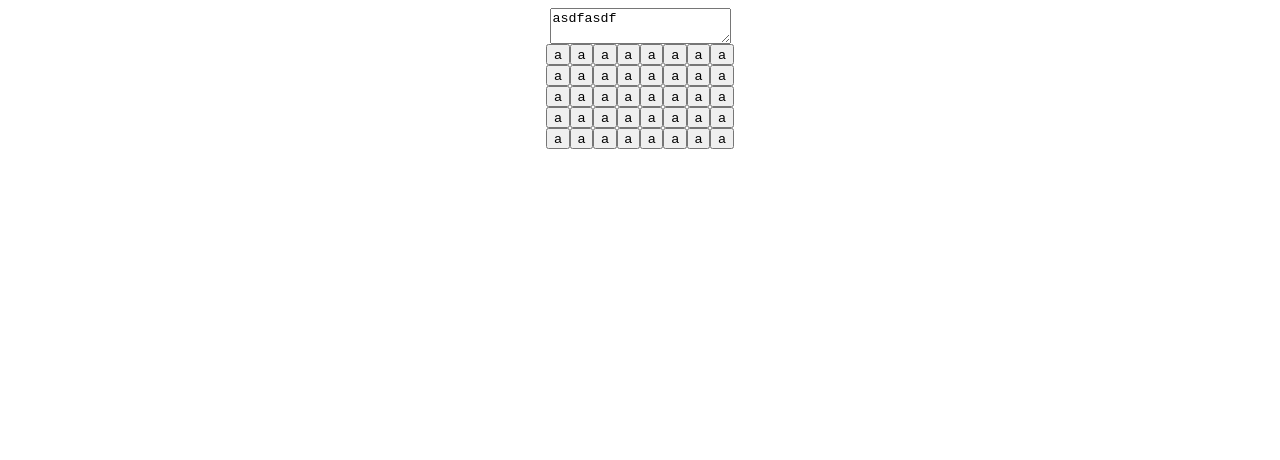
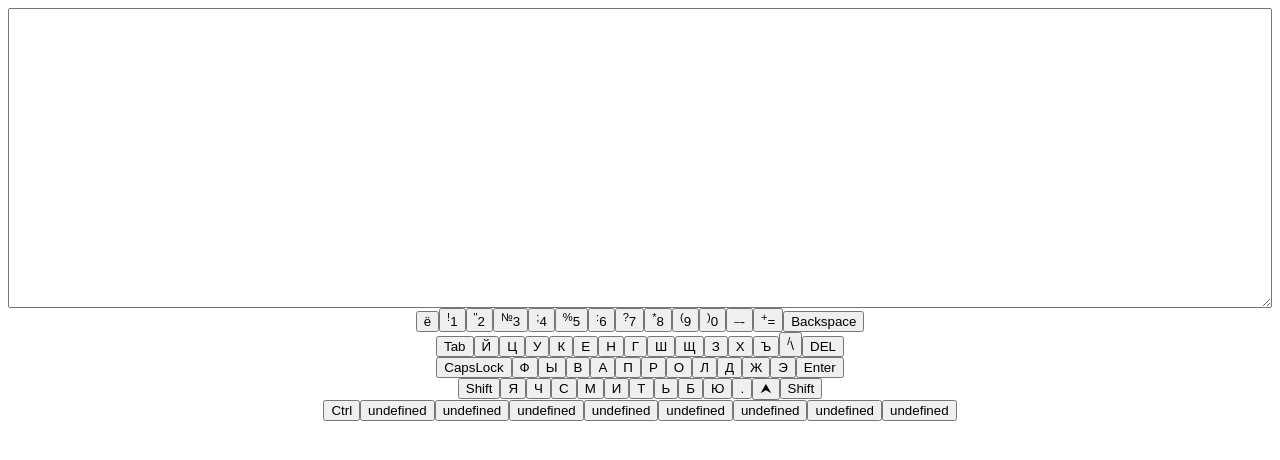
Before and after one commit to m-narminov/virtual-keyboard, a website: page index.html in a window 1280 px wide. Drawn offline with Linux system fonts and the light colour scheme.

Commit message:
fix: add ru keys constant

```diff
--- a/index.html
+++ b/index.html
@@ -1 +1 @@
-<script src="index.js"></script>
+<script src="index.js" charset="UTF-8"></script>
--- a/index.js
+++ b/index.js
@@ -1,24 +1,208 @@
-const rows = [
-  ['a', 'a', 'a', 'a', 'a', 'a', 'a', 'a'],
-  ['a', 'a', 'a', 'a', 'a', 'a', 'a', 'a'],
-  ['a', 'a', 'a', 'a', 'a', 'a', 'a', 'a'],
-  ['a', 'a', 'a', 'a', 'a', 'a', 'a', 'a'],
-  ['a', 'a', 'a', 'a', 'a', 'a', 'a', 'a'],
-];
+const rows = {
+  ru: [
+    [
+      { id: 'Backquote', value: 'ё' },
+      { id: 'Digit1', value: '<sup>!</sup>1' },
+      { id: 'Digit2', value: '<sup>"</sup>2' },
+      { id: 'Digit3', value: '<sup>№</sup>3' },
+      { id: 'Digit4', value: '<sup>;</sup>4' },
+      { id: 'Digit5', value: '<sup>%</sup>5' },
+      { id: 'Digit6', value: '<sup>:</sup>6' },
+      { id: 'Digit7', value: '<sup>?</sup>7' },
+      { id: 'Digit8', value: '<sup>*</sup>8' },
+      { id: 'Digit9', value: '<sup>(</sup>9' },
+      { id: 'Digit0', value: '<sup>)</sup>0' },
+      { id: 'Minus', value: '<sup>_</sup>-' },
+      { id: 'Equal', value: '<sup>+</sup>=' },
+      { id: 'Backspace', value: 'Backspace' },
+    ],
+    [
+      { id: 'Tab', value: 'Tab' },
+      { id: 'KeyQ', value: 'Й' },
+      { id: 'KeyW', value: 'Ц' },
+      { id: 'KeyE', value: 'У' },
+      { id: 'KeyR', value: 'К' },
+      { id: 'KeyT', value: 'Е' },
+      { id: 'KeyY', value: 'Н' },
+      { id: 'KeyU', value: 'Г' },
+      { id: 'KeyI', value: 'Ш' },
+      { id: 'KeyO', value: 'Щ' },
+      { id: 'KeyP', value: 'З' },
+      { id: 'BracketLeft', value: 'Х' },
+      { id: 'BracketRight', value: 'Ъ' },
+      { id: 'Backslash', value: '<sup>/</sup>\\' },
+      { id: 'Delete', value: 'DEL' },
+    ],
+    [
+      { id: 'CapsLock', value: 'CapsLock' },
+      { id: 'KeyA', value: 'Ф' },
+      { id: 'KeyS', value: 'Ы' },
+      { id: 'KeyD', value: 'В' },
+      { id: 'KeyF', value: 'А' },
+      { id: 'KeyG', value: 'П' },
+      { id: 'KeyH', value: 'Р' },
+      { id: 'KeyJ', value: 'О' },
+      { id: 'KeyK', value: 'Л' },
+      { id: 'KeyL', value: 'Д' },
+      { id: 'Semicolon', value: 'Ж' },
+      { id: 'Quote', value: 'Э' },
+      { id: 'Enter', value: 'Enter' },
+    ],
+    [
+      { id: 'ShiftLeft', value: 'Shift' },
+      { id: 'KeyZ', value: 'Я' },
+      { id: 'KeyX', value: 'Ч' },
+      { id: 'KeyC', value: 'С' },
+      { id: 'KeyV', value: 'М' },
+      { id: 'KeyB', value: 'И' },
+      { id: 'KeyN', value: 'Т' },
+      { id: 'KeyM', value: 'Ь' },
+      { id: 'Comma', value: 'Б' },
+      { id: 'Period', value: 'Ю' },
+      { id: 'Slash', value: '.' },
+      { id: 'ArrowUp', value: '⮝' }, // ⮜⮞⮟
+      { id: 'ShiftRight', value: 'Shift' },
+    ],
+    [
+      { id: 'ControlRight', value: 'Ctrl' },
+      { id: 'WindowsKey' },
+      { id: 'KeyF' },
+      { id: 'KeyF' },
+      { id: 'KeyF' },
+      { id: 'KeyF' },
+      { id: 'KeyF' },
+      { id: 'KeyF' },
+      { id: 'KeyF' },
+    ],
+  ],
+
+  en: [
+    [
+      { id: 'Backquote', value: '<sup>~</sup>`' },
+      { id: 'Digit1', value: '<sup>!</sup>1' },
+      { id: 'Digit2', value: '<sup>@</sup>2' },
+      { id: 'Digit3', value: '<sup>#</sup>3' },
+      { id: 'Digit4', value: '<sup>$</sup>4' },
+      { id: 'Digit5', value: '<sup>%</sup>5' },
+      { id: 'Digit6', value: '<sup>^</sup>6' },
+      { id: 'Digit7', value: '<sup>&</sup>7' },
+      { id: 'Digit8', value: '<sup>*</sup>8' },
+      { id: 'Digit9', value: '<sup>(</sup>9' },
+      { id: 'Digit0', value: '<sup>)</sup>0' },
+      { id: 'Minus', value: '<sup>_</sup>-' },
+      { id: 'Equal', value: '<sup>+</sup>=' },
+      { id: 'Backspace', value: 'Backspace' },
+    ],
+    [
+      { id: 'ControlLeft', value: 'Ctrl' },
+      { id: 'KeyF' },
+      { id: 'KeyF' },
+      { id: 'KeyF' },
+      { id: 'KeyF' },
+      { id: 'KeyF' },
+      { id: 'KeyF' },
+      { id: 'KeyF' },
+      { id: 'KeyF' },
+      { id: 'KeyF' },
+      { id: 'KeyF' },
+      { id: 'KeyF' },
+      { id: 'KeyF' },
+      { id: 'KeyF' },
+      { id: 'KeyF' },
+    ],
+    [
+      { id: 'KeyF' },
+      { id: 'KeyF' },
+      { id: 'KeyF' },
+      { id: 'KeyF' },
+      { id: 'KeyF' },
+      { id: 'KeyF' },
+      { id: 'KeyF' },
+      { id: 'KeyF' },
+      { id: 'KeyF' },
+      { id: 'KeyF' },
+      { id: 'KeyF' },
+      { id: 'KeyF' },
+      { id: 'KeyF' },
+    ],
+    [
+      { id: 'KeyF' },
+      { id: 'KeyF' },
+      { id: 'KeyF' },
+      { id: 'KeyF' },
+      { id: 'KeyF' },
+      { id: 'KeyF' },
+      { id: 'KeyF' },
+      { id: 'KeyF' },
+      { id: 'KeyF' },
+      { id: 'KeyF' },
+      { id: 'KeyF' },
+      { id: 'KeyF' },
+      { id: 'KeyF' },
+      { id: 'KeyF' },
+    ],
+    [
+      { id: 'KeyF' },
+      { id: 'KeyF' },
+      { id: 'KeyF' },
+      { id: 'KeyF' },
+      { id: 'KeyF' },
+      { id: 'KeyF' },
+      { id: 'KeyF' },
+      { id: 'KeyF' },
+      { id: 'KeyF' },
+    ],
+  ],
+};
+
+class Key {
+  constructor() {}
+
+  onClick = () => {};
+
+  onkeydown = () => {};
+
+  onkeyup = () => {};
+}
 
 window.onload = function () {
+  const meta = this.document.createElement('meta');
+  meta.setAttribute('charset', 'UTF-8');
+  this.console.log(meta);
+
+  this.document.head.title.value = 'Virtual keyboard';
+  let eng = false;
+  const keyboardPress = (e) => {
+    textArea.value += e.code;
+    this.console.log('e.key = ', e.key);
+    this.console.log('e.code = ', e.code);
+    if (e.key === 'Shift' && e.key === 'Alt') {
+      eng = !eng;
+    }
+  };
+
+  // window.onkeydown = window.onkeyup =
+  window.onkeypress = keyboardPress;
   const root = this.document.createElement('div');
   root.style.textAlign = 'center';
 
   const textArea = document.createElement('textarea');
-  textArea.value = 'asdfasdf';
+  textArea.value = '';
+  textArea.style.width = '100%';
+  textArea.style.height = '300px';
 
   const keyboard = this.document.createElement('div');
-  for (let i = 0; i < rows.length; i++) {
+
+  const lang = eng ? 'en' : 'ru';
+  this.console.log(lang);
+
+  for (let i = 0; i < rows[lang].length; i++) {
     const row = this.document.createElement('div');
-    for (let j = 0; j < rows[i].length; j++) {
+    for (let j = 0; j < rows[lang][i].length; j++) {
       const key = this.document.createElement('button');
-      key.innerHTML = 'a';
+      key.name = rows[lang][i][j].id;
+      key.innerHTML = rows[lang][i][j].value;
+      key.addEventListener('click', (e) => {});
       row.append(key);
     }
     keyboard.append(row);
```
